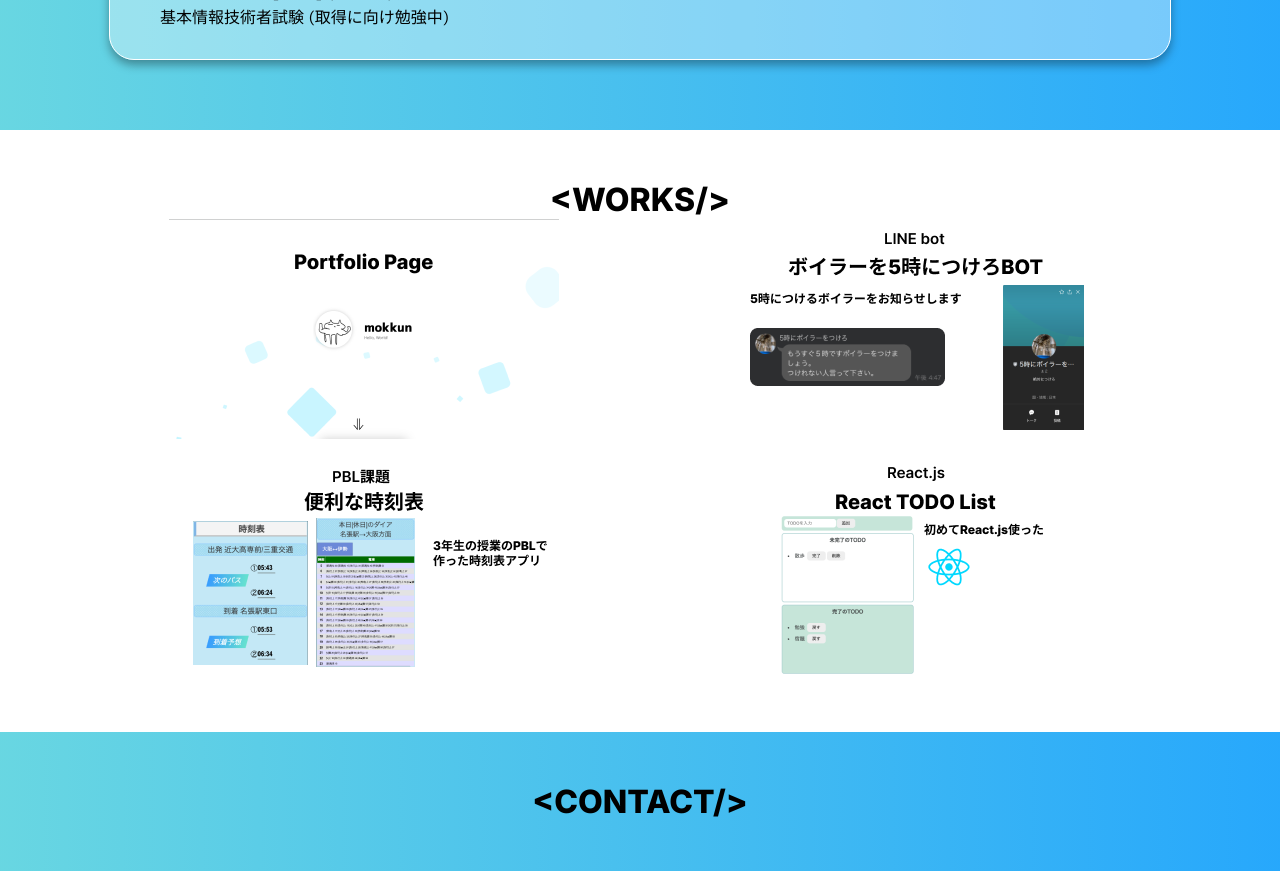
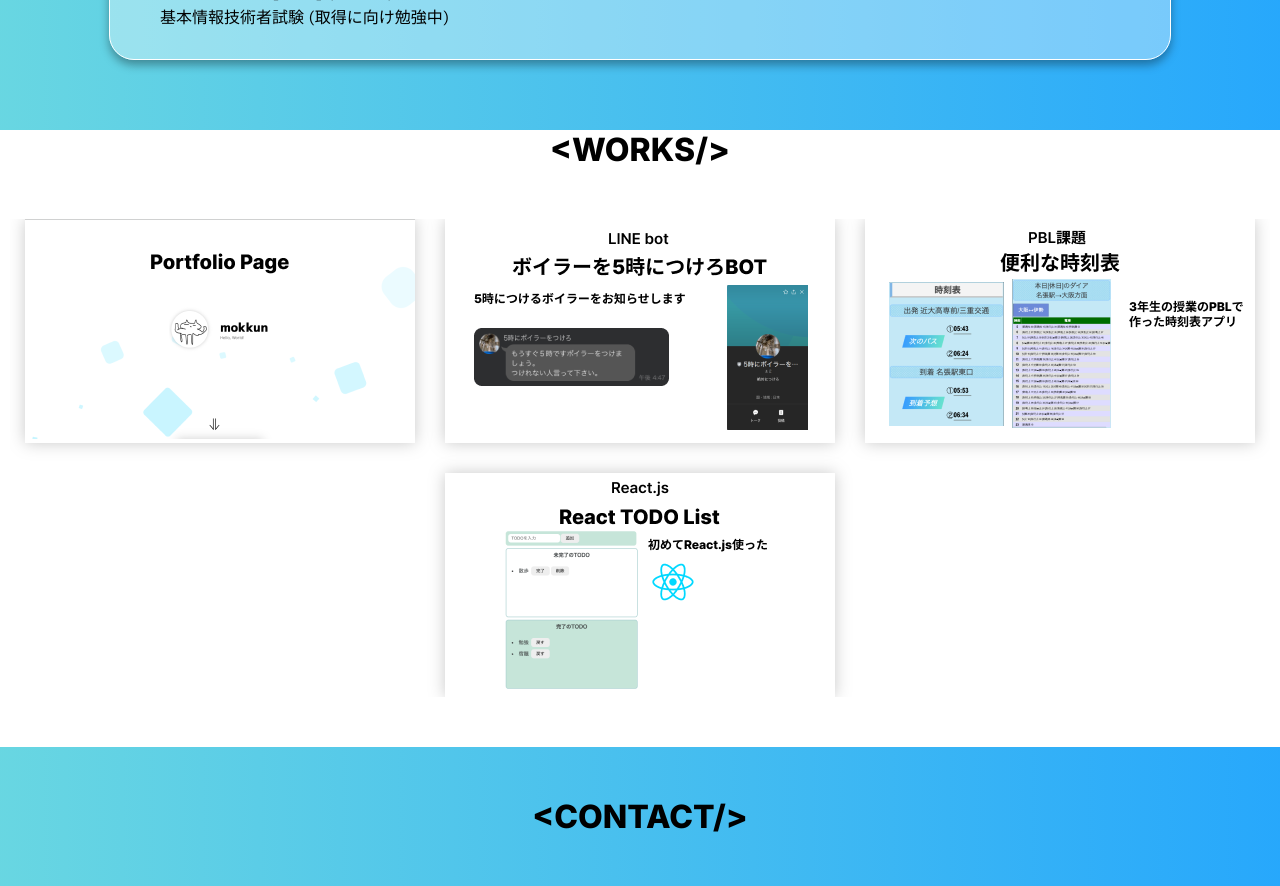
Before and after one commit to mokkun55/Portfolio, a React (Create React App) app: page / in a window 1280 px wide. Shown: the part 1200-2086 px from the top of the page. Built offline with nearby package versions, Linux system fonts and the light colour scheme; the HTML template or start-up script is replaced by a standard one.

Commit message:
worksのレスポンシブ対応

```diff
--- a/src/App.scss
+++ b/src/App.scss
@@ -185,15 +185,16 @@
 }
 
 .works {
+  padding: 0 10px;
   .image-grid {
-    width: 85%;
-    margin: 0 auto;
-    display: grid;
-    place-items: center;
-    gap: 15px;
-    grid-template-columns: repeat(auto-fit, minmax(390px, 1fr));
+    display: flex;
+    justify-content: center;
+    flex-wrap: wrap;
+    gap: 30px;
+    margin: 50px auto;
     .work {
-      // background-color: rgba(35, 255, 218, 0.355); //TODO 中央寄せにする
+      box-shadow: 0 0 15px rgba(128, 128, 128, 0.425);
+
       overflow: hidden;
       position: relative;
 
```
